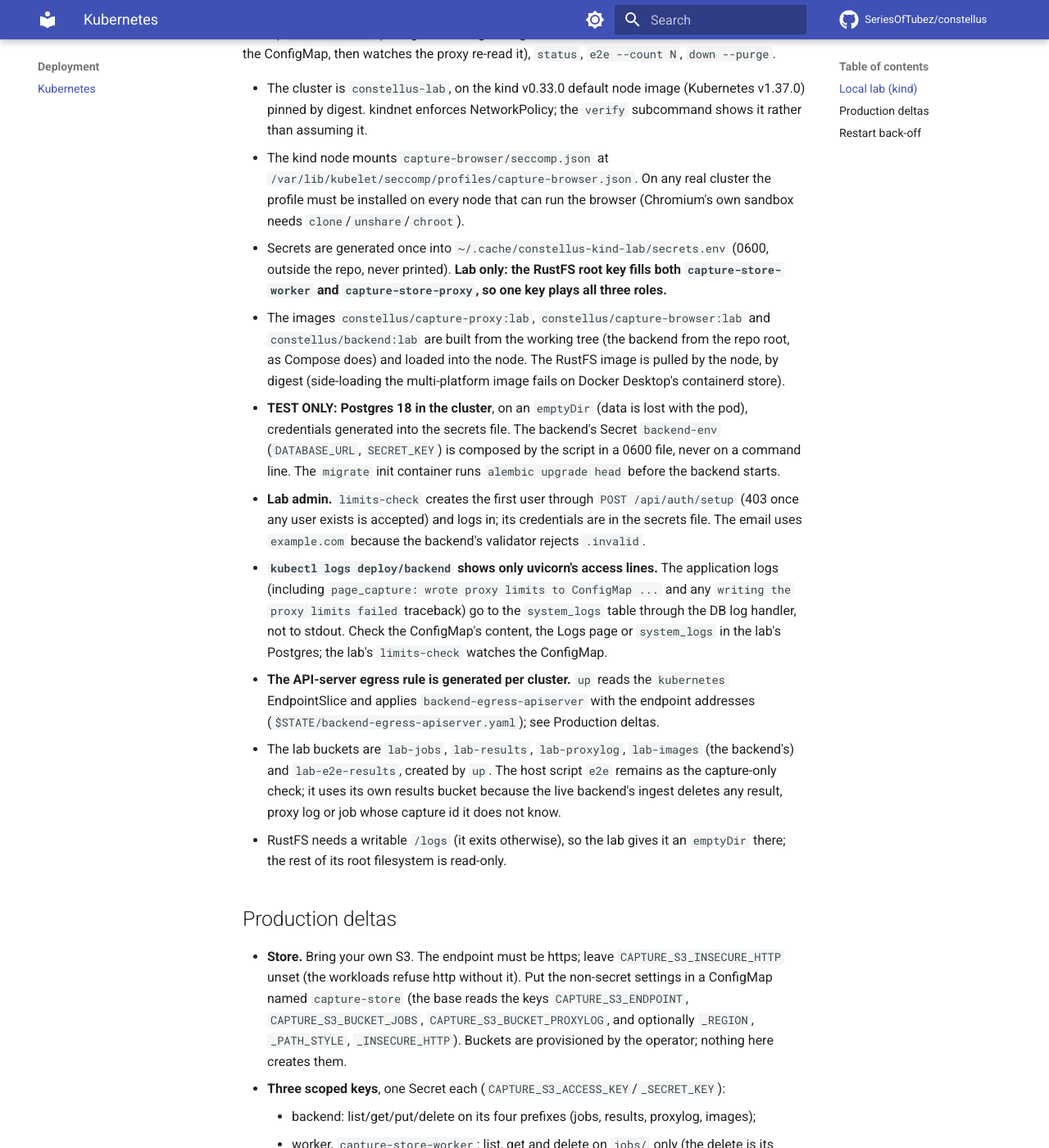
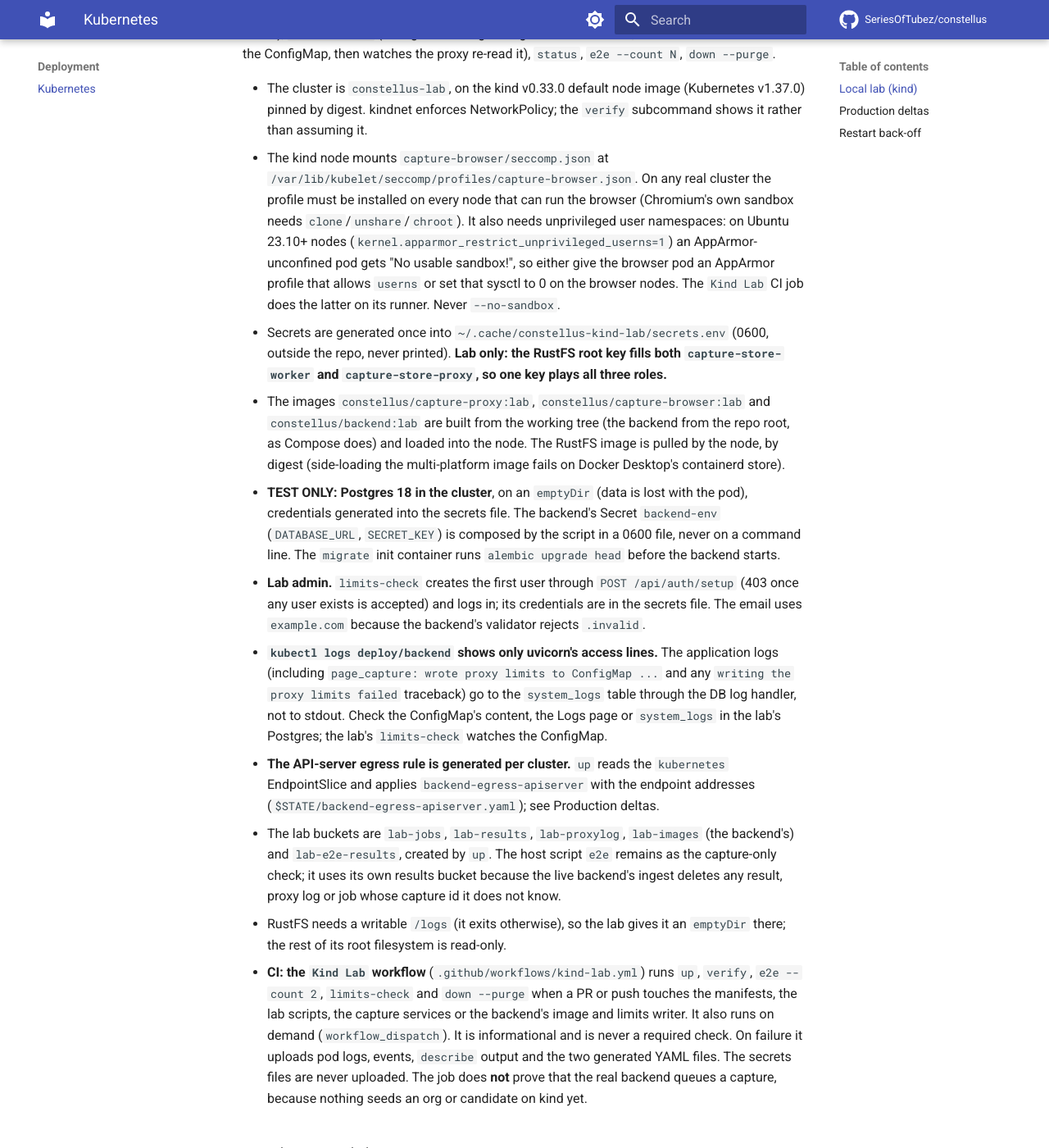
Before and after one commit to SeriesOfTubez/constellus, an MkDocs documentation site: the page built from docs/deploy/kubernetes.md, in a window 1280 px wide and 1400 px high, scrolled down 910 px. Shown: the whole window at 82% size. Built offline with MkDocs 1.6.1 and Material for MkDocs 9.7.7, drawn with Linux system fonts in a browser that asks for light colours; comment, search, counter and statistics services are not loaded.

Commit message:
Kind Lab CI job (planning#324 scope 5) (#117)
**Stacked on #116**, so the base is `feat/324-k8s-backend`. Retarget to
`dev` (and merge `dev` in) once #116 merges.

Scope 5 of planning#324 adds a `Kind Lab` GitHub Actions job
(`.github/workflows/kind-lab.yml`) that runs the existing lab script on
a kind cluster. Decisions: SeriesOfTubez/constellus-planning#324 comment
6536814859.

- **Steps:** `up` → `verify` → `e2e --count 2` → `limits-check` → `down
--purge`. `down` always runs.
- **Triggers:** PRs and pushes to dev/main that touch `deploy/k8s/**`,
the lab scripts, `capture-browser/**`, `capture-proxy/**`, the backend
Dockerfile/requirements or the limits writer
(`capture_limits_configmap.py`, `page_capture.py`), plus
`workflow_dispatch`. **Not a required check, and it must never become
one** (it is path-filtered, so as a required check it would sit pending
on unrelated PRs).
- **Python:** the job creates `backend/.venv` with `botocore`, so
`kind-lab.sh` is unchanged.
- **kind:** v0.33.0 (matches the node image pinned in the script),
installed by sha256.
- **Artifacts on failure only:** pod logs (current and previous),
events, `describe pods`, resources, and an allowlist of
`kind-config.yaml` and `backend-egress-apiserver.yaml`. The secrets
files are never copied. The state dir lives outside the workspace.
- **Not covered:** the real backend queueing a capture on kind. That
needs a synthetic org/candidate seed and is deferred to its own slice.

Checkov github_actions 51/51 and semgrep clean locally.

Part of SeriesOfTubez/constellus-planning#324 (scope 5; the issue stays
open for the seed slice and scoped store keys).

🤖 Generated with [Claude Code](https://claude.com/claude-code)

---------

Co-authored-by: Claude Fable 5.1 <noreply@anthropic.com>

```diff
--- a/docs/deploy/kubernetes.md
+++ b/docs/deploy/kubernetes.md
@@ -34,7 +34,11 @@ backend write the ConfigMap, then watches the proxy re-read it), `status`,
 - The kind node mounts `capture-browser/seccomp.json` at
   `/var/lib/kubelet/seccomp/profiles/capture-browser.json`. On any real cluster the
   profile must be installed on every node that can run the browser (Chromium's own
-  sandbox needs `clone`/`unshare`/`chroot`).
+  sandbox needs `clone`/`unshare`/`chroot`). It also needs unprivileged user
+  namespaces: on Ubuntu 23.10+ nodes (`kernel.apparmor_restrict_unprivileged_userns=1`)
+  an AppArmor-unconfined pod gets "No usable sandbox!", so either give the browser
+  pod an AppArmor profile that allows `userns` or set that sysctl to 0 on the browser
+  nodes. The `Kind Lab` CI job does the latter on its runner. Never `--no-sandbox`.
 - Secrets are generated once into `~/.cache/constellus-kind-lab/secrets.env` (0600,
   outside the repo, never printed). **Lab only: the RustFS root key fills both
   `capture-store-worker` and `capture-store-proxy`, so one key plays all three
@@ -67,6 +71,14 @@ backend write the ConfigMap, then watches the proxy re-read it), `status`,
   ingest deletes any result, proxy log or job whose capture id it does not know.
 - RustFS needs a writable `/logs` (it exits otherwise), so the lab gives it an
   `emptyDir` there; the rest of its root filesystem is read-only.
+- **CI: the `Kind Lab` workflow** (`.github/workflows/kind-lab.yml`) runs `up`,
+  `verify`, `e2e --count 2`, `limits-check` and `down --purge` when a PR or push
+  touches the manifests, the lab scripts, the capture services or the backend's
+  image and limits writer. It also runs on demand (`workflow_dispatch`). It is
+  informational and is never a required check. On failure it uploads pod logs,
+  events, `describe` output and the two generated YAML files. The secrets files are
+  never uploaded. The job does **not** prove that the real backend queues a capture,
+  because nothing seeds an org or candidate on kind yet.
 
 ## Production deltas
 
```
Also changed, not shown: 2 other files.
